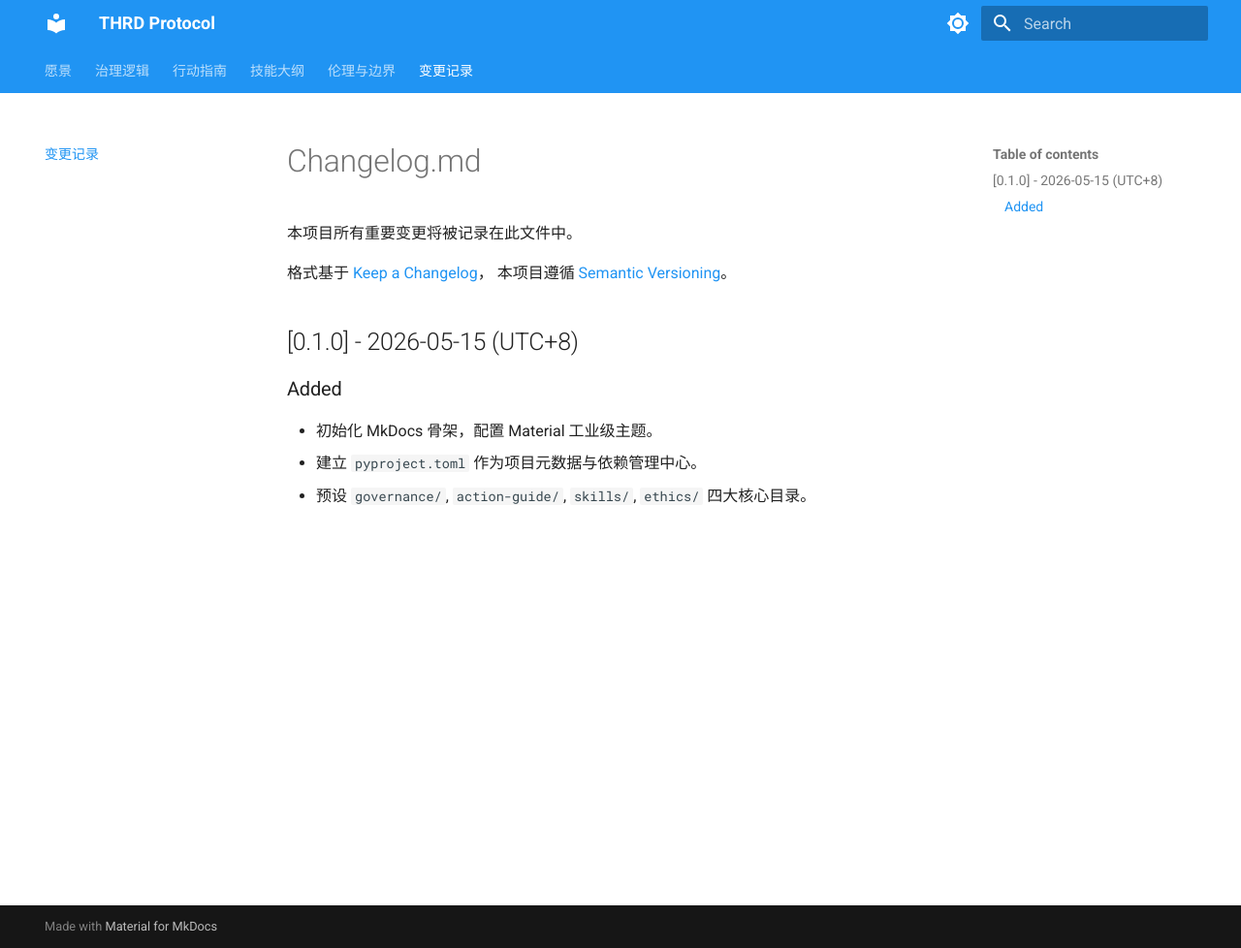
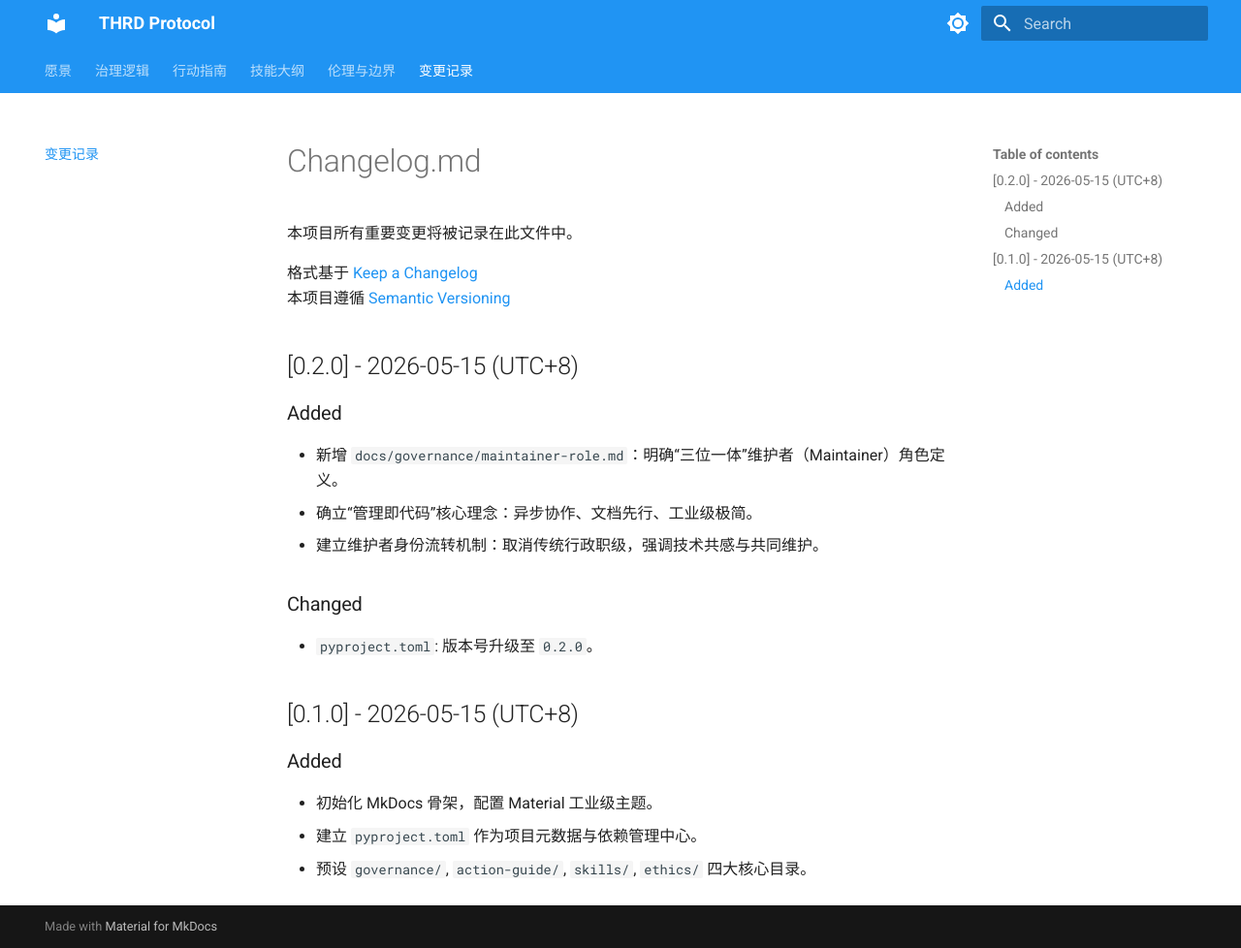
Before and after one commit to TouhouGleaners/THRD-Protocol, an MkDocs documentation site: the page built from docs/changelog.md, in a window 1280 px wide and 978 px high. Shown: the whole window at 97% size. Built offline with MkDocs 1.6.1 and Material for MkDocs 9.7.7, drawn with Linux system fonts in a browser that asks for light colours.

Commit message:
feat(governance): 明确维护者角色定义与三位一体架构 (#2)

```diff
--- a/docs/changelog.md
+++ b/docs/changelog.md
@@ -2,8 +2,18 @@
 
 本项目所有重要变更将被记录在此文件中。
 
-格式基于 [Keep a Changelog](https://keepachangelog.com/zh-CN/1.1.0/)，
-本项目遵循 [Semantic Versioning](https://semver.org/lang/zh-CN/)。
+格式基于 [Keep a Changelog](https://keepachangelog.com/zh-CN/1.1.0/)
+本项目遵循 [Semantic Versioning](https://semver.org/lang/zh-CN/)
+
+## [0.2.0] - 2026-05-15 (UTC+8)
+
+### Added
+- 新增 `docs/governance/maintainer-role.md`：明确“三位一体”维护者（Maintainer）角色定义。
+- 确立“管理即代码”核心理念：异步协作、文档先行、工业级极简。
+- 建立维护者身份流转机制：取消传统行政职级，强调技术共感与共同维护。
+
+### Changed
+- `pyproject.toml`: 版本号升级至 `0.2.0`。
 
 ## [0.1.0] - 2026-05-15 (UTC+8)
 
--- a/pyproject.toml
+++ b/pyproject.toml
@@ -4,7 +4,7 @@ build-backend = "setuptools.build_meta"
 
 [project]
 name = "thrd-protocol"
-version = "0.1.0"
+version = "0.2.0"
 description = "Teahouse of Recollected Dreams 管理改革大纲与行动指南"
 readme = "README.md"
 authors = [
```
Also changed, not shown: docs/governance/maintainer-role.md (added, +64 -0 lines).
